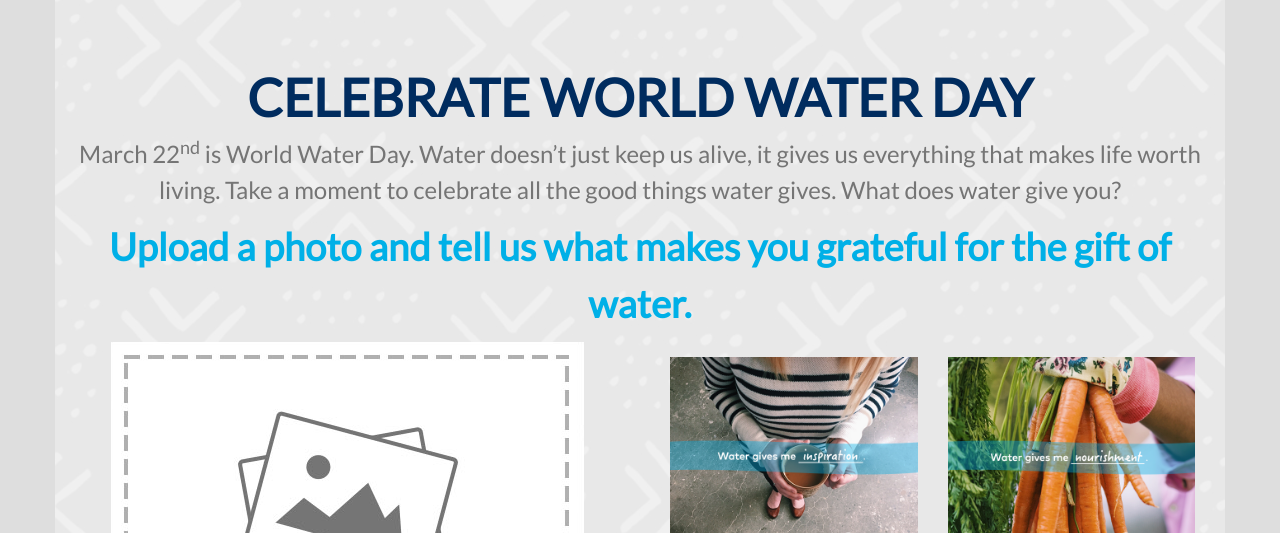
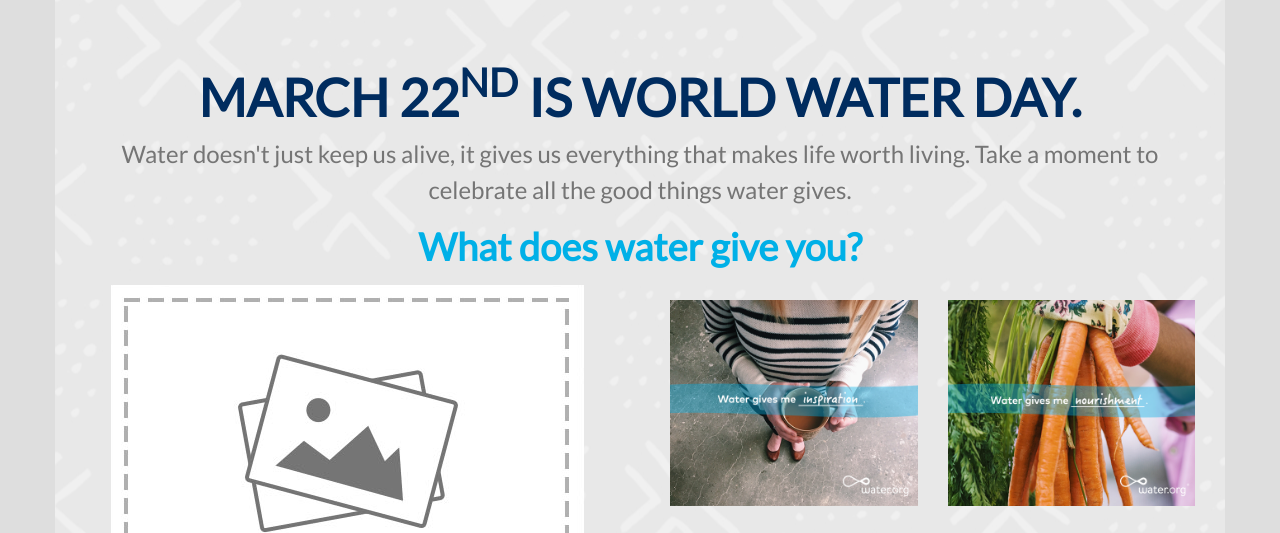
Before and after one commit to waterdotorg/waterday-2015, a Django app: page / in a window 1280 px wide. Shown: the part 742-1275 px from the top of the page. Run offline with Django 3.2, Linux system fonts and the light colour scheme; some libraries are stand-ins or nearby versions.

Commit message:
Style updates

```diff
--- a/project/templates/custom/share-image-detail.html
+++ b/project/templates/custom/share-image-detail.html
@@ -32,7 +32,7 @@
             </div>
         </div>
         <div class="row">
-            <div class="wd-home"><a class="wd-home-button button-default btn" href="/">Back to WaterDay.org</a></div>
+            <div class="wd-home"><a class="wd-home-button button-default btn" href="/">BACK TO WATERDAY.ORG</a></div>
         </div>
     </div>
 {% endblock %}
--- a/project/templates/homepage.html
+++ b/project/templates/homepage.html
@@ -20,9 +20,9 @@
 <div class="pattern-bg">
     <div class="row">
         <div class="si-top col-sm-12">
-            <h1 class="si-title">Celebrate World Water Day</h1>
-            <p class="si-title-intro">March 22<sup>nd</sup> is World Water Day. Water doesn’t just keep us alive, it gives us everything that makes life worth living. Take a moment to celebrate all the good things water gives. What does water give you?</p>
-            <p class="si-widget-intro">Upload a photo and tell us what makes you grateful for the gift of water.</p>
+            <h1 class="si-title">March 22<sup>nd</sup> is World Water Day.</h1>
+            <p class="si-title-intro">Water doesn't just keep us alive, it gives us everything that makes life worth living. Take a moment to celebrate all the good things water gives.</p>
+            <p class="si-widget-intro">What does water give you?</p>
         </div>
     </div>
 
@@ -66,7 +66,7 @@
     <div class="col-md-4 sub-action">
         <p>
             <a target="_blank" href="http://donateaphoto.com/en_US/cause/waterorg-clean-water-2016?utm_campaign=water_day&utm_medium=web&utm_source=water_day">
-                <img src="{% static "img/JJ_correctlogo.png" %}" />
+                <img src="{% static "img/jandj_logo.jpg" %}" />
             </a>
         </p>
         <p>Share the power of water by donating a photo. For each photo donated via the Donate A Photo App, Johnson &amp; Johnson will donate $1 to Water.org.*</p>
```
Also changed, not shown: project/public/static-root/img/jandj_logo.jpg (added), project/public/static-root/img/logo.png, project/public/static-root/img/overlay-family.png (added), project/public/static/img/jandj_logo.jpg (added), project/public/static/img/logo.png, project/public/static/img/overlay-family.png (added).
